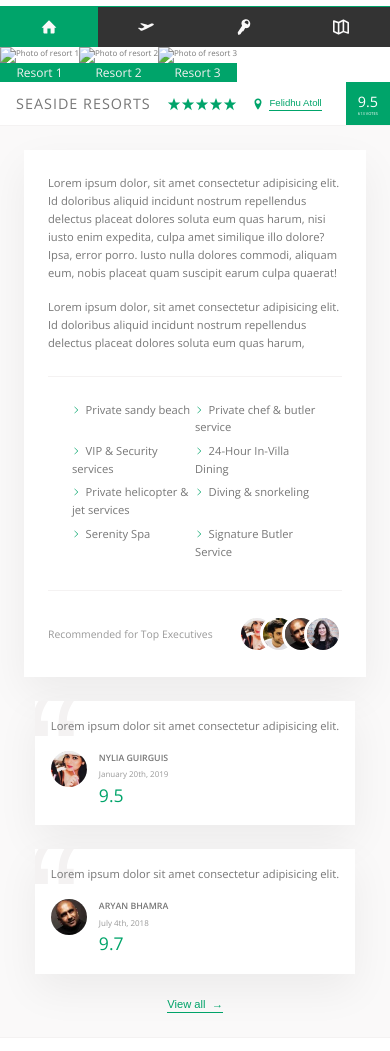
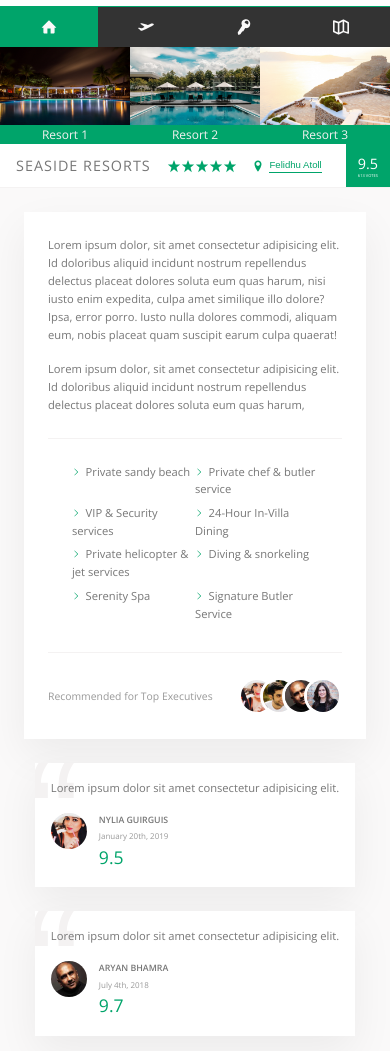
Before and after one commit to KCEALLC/seaside-luxury-resorts, a website: page index.html in a window 390 px wide. Shown: the part 81-1132 px from the top of the page. Drawn offline with nearby package versions, Linux system fonts and the light colour scheme.

Commit message:
Included responsive HTML code & images

```diff
--- a/index.html
+++ b/index.html
@@ -40,7 +40,9 @@
                         <span class="user-nav__notification">13</span>
                     </div>
                     <div class="user-nav__user">
-                        <img src="img/user.webp" alt="User  photo" class="user-nav__user-photo">
+                            <source srcset="img/user.webp" type="image/webp">
+                            <source srcset="img/user.jpg" type="image/jpg">
+                        <img src="img/user.jpg" alt="User  photo" class="user-nav__user-photo">
                         <span class="user-nav__user-name">
                             Richard
                         </span>
@@ -97,21 +99,18 @@
                 <main class="hotel-view">
                     <div class="gallery">
                         <figure class="gallery__item">
-                            <source srcset="img/hotel-1.webp" type="image/webp">
-                            <source srcset="img/hotel-1.jpg" type="image/jpg">
-                            <img src="img/hotel-1.jpg" alt="Photo of resort 1" class="gallery__photo" title="Luxury Resort 1">
+                            <source srcset="img/hotel-1-small.jpg 1x, img/hotel-1.jpg 2x" media="(max-width: 37.5em)" media="(max-width: 75em">
+                            <img srcset="img/hotel-1-small.jpg 1x, img/hotel-1.jpg 2x" alt="Photo of resort 1" class="gallery__photo" title="Luxury Resort 1">
                             <figcaption class="gallery__caption">Resort 1</figcaption>
                         </figure>
                         <figure class="gallery__item">
-                                <source srcset="img/hotel-2.webp" type="image/webp">
-                                <source srcset="img/hotel-2.jpg" type="image/jpg">
-                            <img src="img/hotel-2.jpg" alt="Photo of resort 2" class="gallery__photo" title="Luxury Resort 2">
+                            <source srcset="img/hotel-2-small.jpg 1x, img/hotel-2.jpg 2x" media="(max-width: 37.5em)" media="(max-width: 75em">
+                            <img srcset="img/hotel-2-small.jpg 1x, img/hotel-2.jpg 2x" alt="Photo of resort 2" class="gallery__photo" title="Luxury Resort 2">
                             <figcaption class="gallery__caption">Resort 2</figcaption>
                         </figure>
                         <figure class="gallery__item">
-                                <source srcset="img/hotel-3.webp" type="image/webp">
-                                <source srcset="img/hotel-3.jpg" type="image/jpg">
-                                <img src="img/hotel-3.jpg" alt="Photo of resort 3" class="gallery__photo" title="Luxury Resort 3">
+                                <source srcset="img/hotel-3-small.jpg 1x, img/hotel-3.jpg 2x" media="(max-width: 37.5em)" media="(max-width: 75em">
+                                <img srcset="img/hotel-3-small.jpg 1x, img/hotel-3.jpg 2x" alt="Photo of resort 3" class="gallery__photo" title="Luxury Resort 3">
                             <figcaption class="gallery__caption">Resort 3</figcaption>
                         </figure>
                     </div>
@@ -177,10 +176,18 @@
                                     Recommended for Top Executives
                                 </p>
                                 <div class="recommend__friends">
-                                    <img src="img/user-3.webp" alt="Friends 3" class="recommend__photo">
-                                    <img src="img/user-4.webp" alt="Friends 4" class="recommend__photo">
-                                    <img src="img/user-8.webp" alt="Friends 8" class="recommend__photo">
-                                    <img src="img/user-7.webp" alt="Friends 7" class="recommend__photo">
+                                    <source srcset="img/user-3.webp" type="image/webp">
+                                    <source srcset="img/user-3.jpg" type="image/jpg">
+                                    <img src="img/user-3.jpg" alt="Friends 3" class="recommend__photo">
+                                    <source srcset="img/user-4.webp" type="image/webp">
+                                    <source srcset="img/user-4.jpg" type="image/jpg">
+                                    <img src="img/user-4.jpg" alt="Friends 4" class="recommend__photo">
+                                    <source srcset="img/user-8.webp" type="image/webp">
+                                    <source srcset="img/user-8.jpg" type="image/jpg">
+                                    <img src="img/user-8.jpg" alt="Friends 8" class="recommend__photo">
+                                    <source srcset="img/user-7.webp" type="image/webp">
+                                    <source srcset="img/user-7.jpg" type="image/jpg">
+                                    <img src="img/user-7.jpg" alt="Friends 7" class="recommend__photo">
                                 </div>
                             </div>
                         </div>
@@ -192,7 +199,9 @@
                                     Lorem ipsum dolor sit amet consectetur adipisicing elit.
                                 </blockquote>
                                 <figcaption class="review__user">
-                                    <img src="img/user-3.webp" alt="User 3" class="review__photo">
+                                        <source srcset="img/user-3.webp" type="image/webp">
+                                        <source srcset="img/user-3.jpg" type="image/jpg">
+                                    <img src="img/user-3.jpg" alt="User 3" class="review__photo">
                                     <div class="review__user-box">
                                         <p class="review__user-name">Nylia Guirguis</p>
                                         <p class="review__user-date">
@@ -207,7 +216,9 @@
                                     Lorem ipsum dolor sit amet consectetur adipisicing elit.
                                 </blockquote>
                                 <figcaption class="review__user">
-                                    <img src="img/user-8.webp" alt="User 8" class="review__photo">
+                                        <source srcset="img/user-8.webp" type="image/webp">
+                                        <source srcset="img/user-8.jpg" type="image/jpg">
+                                    <img src="img/user-8.jpg" alt="User 8" class="review__photo">
                                     <div class="review__user-box">
                                         <p class="review__user-name">Aryan Bhamra</p>
                                         <p class="review__user-date">
```
Also changed, not shown: img/hotel-1-small.jpg (added), img/hotel-2-small.jpg (added), img/hotel-3-small.jpg (added), img/user-1.jpg (added), img/user-2.jpg (added), img/user-3.jpg (added), img/user-4.jpg (added), img/user-5.jpg (added), img/user-7.jpg (added), img/user-8.jpg (added), img/user.jpg (added).
